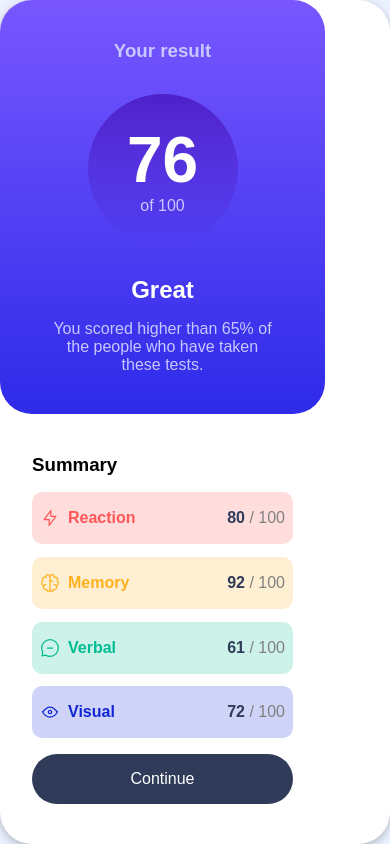
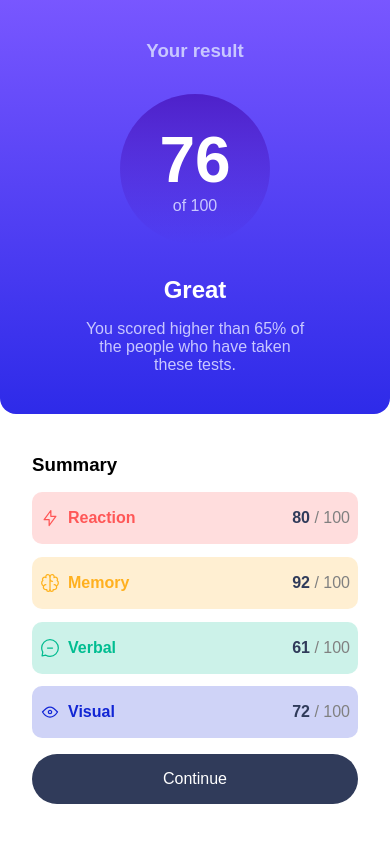
Before and after one commit to Rishabh0-0/Project-result-summary, a plain HTML site: page index.html in a window 390 px wide. Drawn offline with Linux system fonts and the light colour scheme.

Commit message:
Add files via upload

```diff
--- a/css/styles.css
+++ b/css/styles.css
@@ -33,6 +33,7 @@ body {
 .card {
     box-shadow: rgba(0, 0, 0, .24) 0 3px 8px;
     border-radius: 2rem;
+    width: 650px;
     background-color: white;
 }
 
@@ -43,7 +44,7 @@ body {
 }
 
 .result {
-    width: 325px;
+    width: 50%;
     padding: 2.5rem 2rem;
     border-radius: 2rem;
     background: linear-gradient(to bottom, var(--Light-slate-blue-background), var(--Light-royal-blue-background));
@@ -90,7 +91,7 @@ body {
 }
 
 .summary {
-    width: 325px;
+    width: 50%;
     padding: 2.5rem 2rem;
     display: flex;
     flex-direction: column;
@@ -159,3 +160,27 @@ body {
 }
 .btn:hover {
     background: linear-gradient(to bottom, var(--Light-slate-blue-background), var(--Light-royal-blue-background));
+}
+
+@media screen and (max-width: 650px) {
+    body {
+        align-items: flex-start;
+        background-color: white;
+    }
+    .card {
+        box-shadow: none;
+    }
+    .card-container {
+        flex-direction: column;
+    }
+    .result {
+        width: 100%;
+        border-radius: 0 0 1rem 1rem;
+    }
+    .result-info {
+        width: 250px;
+    }
+    .summary {
+        width: 100%;
+    }
+}
```
